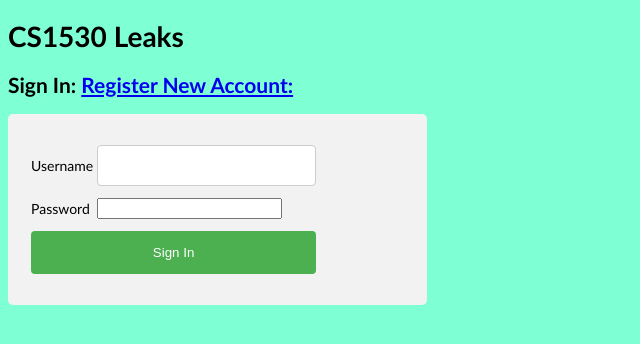
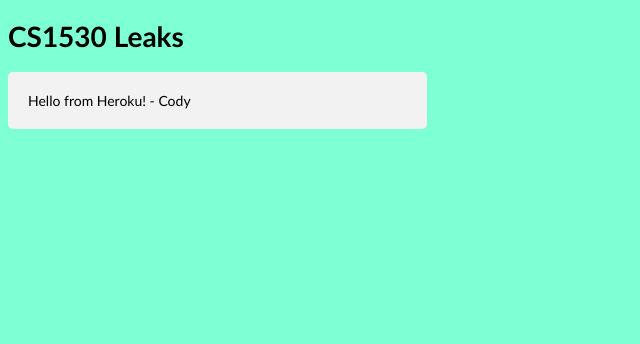
Before and after one commit to TeamBumper/Bumper, a Flask app: page /login in a window 1280 px wide. Shown: the top 344 px of the page, without its empty margins (0-640 px from the left). Run offline with Flask 2, Linux system fonts and the light colour scheme.

```diff
--- a/templates/login.html
+++ b/templates/login.html
@@ -1,23 +1,8 @@
 {% extends "layout.html" %}
 {% block title %}Sign In{% endblock %}
 {% block body %}
-  <h2>Sign In: <a href="{{ url_for('register') }}">Register New Account:</a></h2>
   {% if error %}<div class="error"><strong>Error:</strong> {{ error }}</div>{% endif %}
   <div class="forms" style="width: 30%">
-    <form action="" method="post">
-        <table>
-            <tr>
-                <td><label for="uname">Username</label></td>
-                <td><input type="text" id="uname" name="username" value="{{ request.form.username }}"></td>
-            </tr>
-            <tr>
-                <td><label for="pass">Password</label></td>
-                <td><input type="password" id="pass" name="password"></td>
-            </tr>
-            <tr>
-                <td colspan="2"><input type="submit" value="Sign In"></td>
-            </tr>
-        </table>
-    </form>
+    Hello from Heroku! - Cody
   </div>
 {% endblock %}
```
Also changed, not shown: templates/register.html (deleted, +0 -27 lines), 1 other file.
